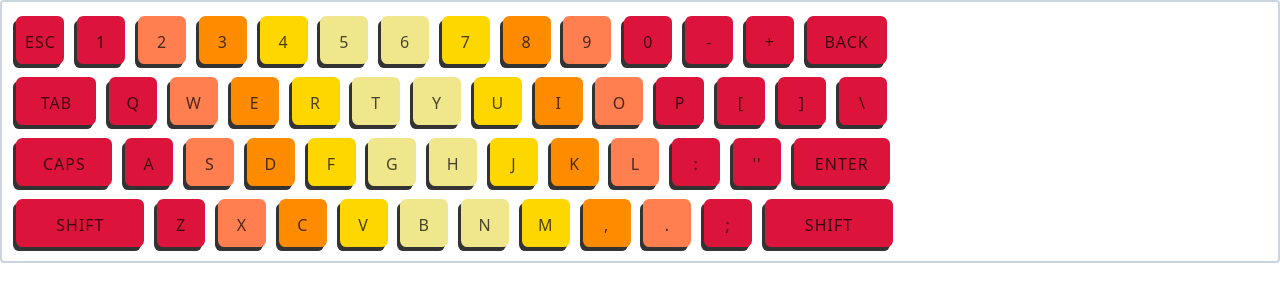
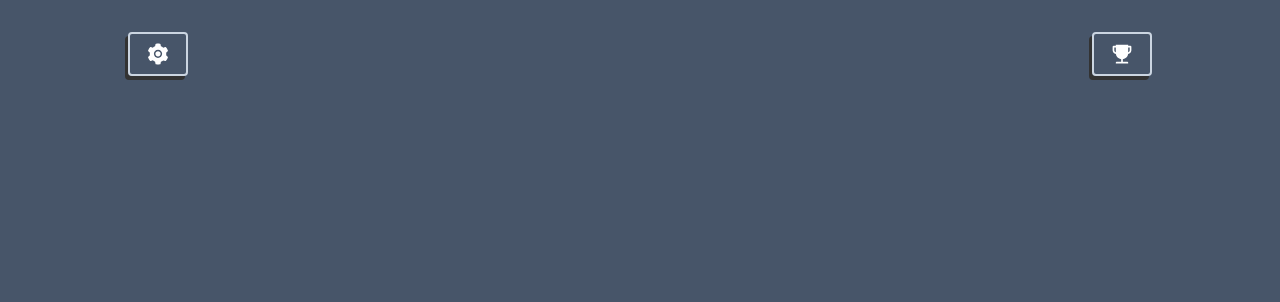
Before and after one commit to diogodeese/Key-Killer, a React (Vite) app: page /settings in a window 1280 px wide. Shown: the top 302 px of the page. Built offline with nearby package versions, Linux system fonts and the light colour scheme.

Commit message:
feat: create settings page

```diff
--- a/src/Router.tsx
+++ b/src/Router.tsx
@@ -1,7 +1,7 @@
-import React from 'react';
 import { Route, Routes } from 'react-router-dom';
 
 import GamePage from './pages/GamePage';
+import SettingsPage from './pages/SettingsPage';
 
 import Keyboard from './components/Keyboard';
 
@@ -13,6 +13,10 @@ export function Router() {
         element={<GamePage />}
       />
       <Route
+        path="settings"
+        element={<SettingsPage />}
+      />
+      <Route
         path="*"
         element={<Keyboard />}
       />
--- /dev/null
+++ b/src/pages/SettingsPage.tsx
@@ -0,0 +1,13 @@
+import Nav from '../components/Nav';
+
+function SettingsPage() {
+  return (
+    <div className="w-screen h-screen flex flex-col justify-center items-center bg-slate-600">
+      <div className="absolute top-8">
+        <Nav />
+      </div>
+    </div>
+  );
+}
+
+export default SettingsPage;
```
